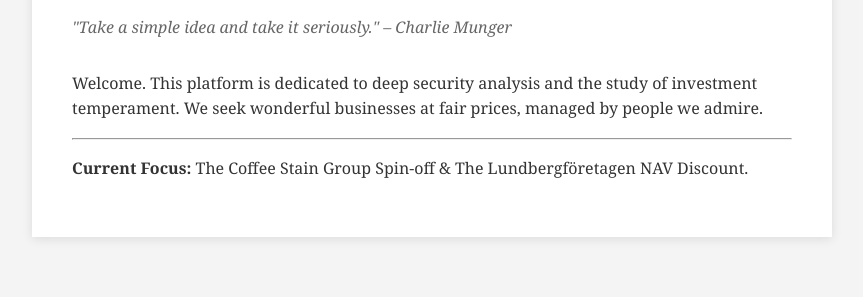
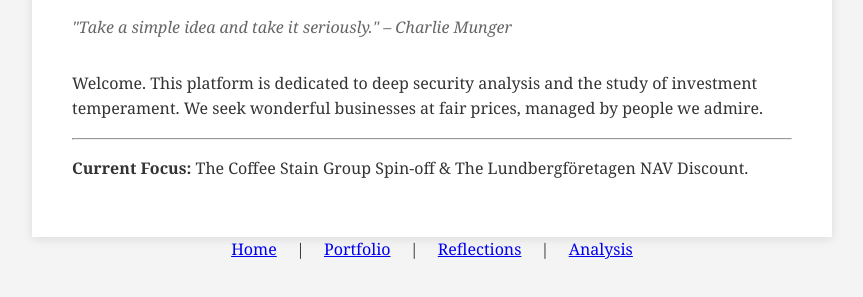
Before and after one commit to maxglundberg-oss/maxglundberg-oss.github.io, a plain HTML site: page index.html in a window 1280 px wide. Shown: the part 195-492 px from the top of the page, without its empty margins (208-1071 px from the left). Drawn offline with Linux system fonts and the light colour scheme.

Commit message:
Update index.html

```diff
--- a/index.html
+++ b/index.html
@@ -19,4 +19,9 @@
         <p><strong>Current Focus:</strong> The Coffee Stain Group Spin-off & The Lundbergföretagen NAV Discount.</p>
     </div>
 </body>
-</html>
+<nav style="text-align: center; margin-bottom: 30px; font-family: 'Georgia', serif;">
+    <a href="index.html" style="margin: 0 15px;">Home</a> |
+    <a href="portfolio.html" style="margin: 0 15px;">Portfolio</a> |
+    <a href="reflections.html" style="margin: 0 15px;">Reflections</a> |
+    <a href="analysis.html" style="margin: 0 15px;">Analysis</a>
+</nav>
```
